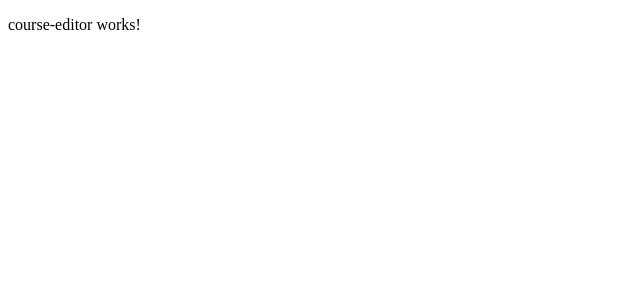
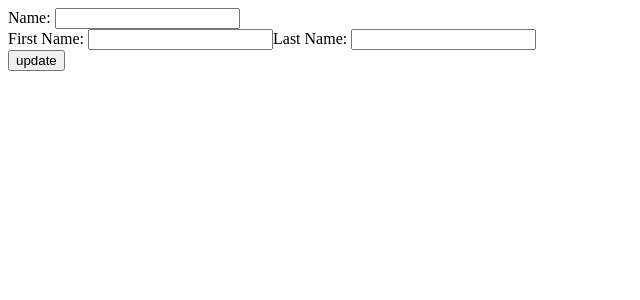
Before and after one commit to denisov-sibedge/luca_test_task, an Angular app: page /editor in a window 1280 px wide. Shown: the top 300 px of the page, without its empty margins (0-640 px from the left). Built offline with nearby package versions, Linux system fonts and the light colour scheme.

Commit message:
add edit form

```diff
--- a/src/app/modules/course-editor/course-editor.component.html
+++ b/src/app/modules/course-editor/course-editor.component.html
@@ -1 +1,19 @@
-<p>course-editor works!</p>
+<form [formGroup]="courseForm">
+  <label
+    >Name:
+    <input type="text" formControlName="name" />
+  </label>
+  <div formGroupName="author">
+    <label
+      >First Name:
+      <input type="text" formControlName="firstName" />
+    </label>
+    <label
+      >Last Name:
+      <input type="text" formControlName="lastName" />
+    </label>
+  </div>
+</form>
+
+<button (click)="testUpdate()">update</button>
+<pre>{{ this.course | json }}</pre>
--- a/src/app/modules/course-editor/course-editor.component.ts
+++ b/src/app/modules/course-editor/course-editor.component.ts
@@ -1,15 +1,98 @@
-import { Component, OnInit } from '@angular/core';
+import {
+  ChangeDetectionStrategy,
+  ChangeDetectorRef,
+  Component,
+  OnDestroy,
+  OnInit,
+} from '@angular/core';
+import { ActivatedRoute, Params } from '@angular/router';
+import { Subject } from 'rxjs';
+import { takeUntil } from 'rxjs/operators';
+import { FormControl, FormGroup } from '@angular/forms';
+import { Course } from '../../models/course.model';
+import { DataService } from '../../services/data/data.service';
 
 @Component({
   selector: 'app-course-editor',
   templateUrl: './course-editor.component.html',
-  styleUrls: ['./course-editor.component.scss']
+  styleUrls: ['./course-editor.component.scss'],
+  changeDetection: ChangeDetectionStrategy.OnPush,
 })
-export class CourseEditorComponent implements OnInit {
+export class CourseEditorComponent implements OnInit, OnDestroy {
+  private componentAlive$: Subject<void> = new Subject<void>();
+  public course?: Course;
+  courseForm = new FormGroup({
+    name: new FormControl(''),
+    author: new FormGroup({
+      firstName: new FormControl(''),
+      lastName: new FormControl(''),
+    }),
+  });
 
-  constructor() { }
+  constructor(
+    private cdr: ChangeDetectorRef,
+    private activeRoute: ActivatedRoute,
+    private readonly dataService: DataService
+  ) {}
 
   ngOnInit(): void {
+    this.initFormBehavior();
+    this.activeRoute.params
+      .pipe(takeUntil(this.componentAlive$))
+      .subscribe((params: Params) => {
+        if (!params.id) {
+          this.initNewCourse();
+        } else {
+          this.loadForm(params.id);
+        }
+      });
   }
 
+  initFormBehavior(): void {
+    this.courseForm.valueChanges.subscribe((data) => {
+      console.log('save', data);
+      if (!this.course) {
+        return;
+      }
+      this.dataService.updateCourse(this.course.id, {
+        ...this.course,
+        ...data,
+      });
+    });
+  }
+
+  loadForm(courseId: string) {
+    this.dataService
+      .getCoursesById$(courseId)
+      .pipe(takeUntil(this.componentAlive$))
+      .subscribe((data: Course | undefined) => {
+        if (!data) {
+          this.initNewCourse();
+          return;
+        }
+        this.course = data;
+        this.courseForm.setValue(data);
+        this.cdr.detectChanges();
+      });
+  }
+
+  initNewCourse(): void {
+    //TODO: add new
+    console.log('Need init new');
+  }
+
+  testUpdate(): void {
+    if (!this.course) {
+      return;
+    }
+    this.dataService.updateCourse(this.course.id, {
+      ...this.course,
+      name: 'test',
+    });
+  }
+
+  ngOnDestroy(): void {
+    this.componentAlive$.next();
+    this.componentAlive$.complete();
+  }
 }
--- a/src/app/modules/course-editor/course-editor.module.ts
+++ b/src/app/modules/course-editor/course-editor.module.ts
@@ -1,7 +1,8 @@
 import { NgModule } from '@angular/core';
 import { CommonModule } from '@angular/common';
 import { CourseEditorComponent } from './course-editor.component';
-import {RouterModule, Routes} from "@angular/router";
+import { RouterModule, Routes } from '@angular/router';
+import { ReactiveFormsModule } from '@angular/forms';
 
 const routes: Routes = [
   {
@@ -16,6 +17,6 @@ const routes: Routes = [
 
 @NgModule({
   declarations: [CourseEditorComponent],
-  imports: [CommonModule, RouterModule.forChild(routes)],
+  imports: [CommonModule, RouterModule.forChild(routes), ReactiveFormsModule],
 })
 export class CourseEditorModule {}
```
